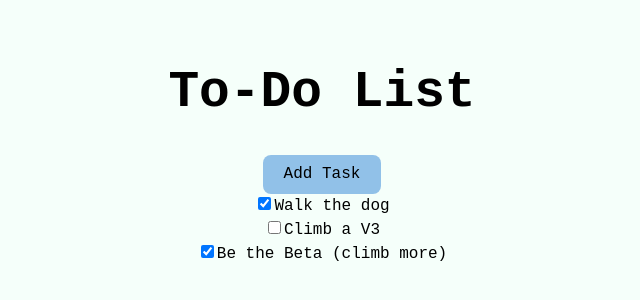
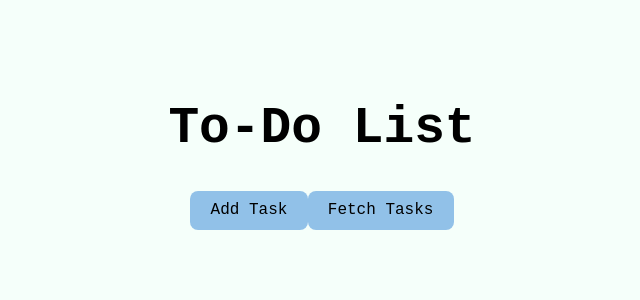
Before and after one commit to sebastiannoran/To-Do-List-Project, a React (Vite) app in the folder Task Manager/: page / in a window 1280 px wide. Shown: the part 252-552 px from the top of the page, without its empty margins (318-958 px from the left). Built offline with nearby package versions, Linux system fonts and the light colour scheme; data requests are answered from the project's data file.

Commit message:
Fetch from server working

```diff
--- a/Task Manager/src/App.jsx
+++ b/Task Manager/src/App.jsx
@@ -25,46 +25,20 @@ const TaskList = ({ tasks, onTaskComplete }) => {
   );
 };
 
-const TaskForm = ({ onAddTask, onLoadTasks }) => {
+const TaskForm = ({ onAddTask }) => {
   const [newTask, setNewTask] = useState('');
 
   const handleInputChange = (event) => {
     setNewTask(event.target.value);
   };
 
-  const handleAddTask = async (event) => {
+  const handleAddTask = (event) => {
     event.preventDefault();
     if (newTask.trim() !== '') {
-      try {
-        const response = await fetch('http://localhost:3000/task', {
-          method: 'POST',
-          headers: {
-            'Content-Type': 'application/json',
-          },
-          body: JSON.stringify({
-            title: newTask,
-            completed: false,
-          }),
-        });
-        const task = await response.json();
-        onAddTask(task);
+      onAddTask(newTask);
       setNewTask('');
-      } catch (error) {
-        console.error('Error:', error);
-      }
     }
   };
-
-  const handleLoadTasks = async () => {
-    try {
-      const response = await fetch('http://localhost:3000/task');
-      const tasks = await response.json();
-      onLoadTasks(tasks);
-    } catch (error) {
-      console.error('Error:', error);
-    }
-  };
-
 
   return (
     <div className="form-container">
@@ -77,7 +51,6 @@ const TaskForm = ({ onAddTask, onLoadTasks }) => {
         />
         <button type="submit">Add Task</button>
       </form>
-      <button onClick={handleLoadTasks}>Load Tasks</button>
     </div>
   );
 };
@@ -85,8 +58,10 @@ const TaskForm = ({ onAddTask, onLoadTasks }) => {
 const App = () => {
   const [taskList, setTaskList] = useState([]);
   const [showForm, setShowForm] = useState(false);
+  const [fetchButtonClicked, setFetchButtonClicked] = useState(false);
 
   useEffect(() => {
+    if (fetchButtonClicked) {
       const fetchTasks = async () => {
         try {
           const response = await fetch('http://localhost:3000/task');
@@ -98,36 +73,33 @@ const App = () => {
       };
 
       fetchTasks();
-  }, []);
+    }
+  }, [fetchButtonClicked]);
 
-  const handleAddTask = (task) => {
-    setTaskList((prevTaskList) => [...prevTaskList, task]);
+  const handleAddTask = (newTask) => {
+    const newTaskObj = {
+      id: Date.now(),
+      title: newTask,
+      completed: false,
+    };
+    setTaskList((prevTaskList) => [...prevTaskList, newTaskObj]);
     setShowForm(false);
   };
 
-  const handleTaskComplete = async (taskId) => {
-    try {
-      const task = taskList.find((task) => task.id === taskId);
-      const updatedTask = { ...task, completed: !task.completed };
-      await fetch(`http://localhost:3000/task/${taskId}`, {
-        method: 'PUT',
-        headers: {
-          'Content-Type': 'application/json',
-        },
-        body: JSON.stringify(updatedTask),
-      });
+  const handleTaskComplete = (taskId) => {
     setTaskList((prevTaskList) =>
       prevTaskList.map((task) =>
         task.id === taskId ? { ...task, completed: !task.completed } : task
       )
     );
-    } catch (error) {
-     console.error('Error:', error);
-    }
+  };
+
+  const handleFetchTasks = () => {
+    setFetchButtonClicked(true);
   };
 
   const handleToggleForm = () => {
-    setShowForm((prevState) => !prevState);
+    setShowForm(!showForm);
   };
 
   return (
@@ -138,18 +110,22 @@ const App = () => {
       )}
       {showForm && (
         <div className="form-overlay">
-          <TaskForm
-            onAddTask={handleAddTask}
-            onLoadTasks={setTaskList}
-          />
+          <TaskForm onAddTask={handleAddTask} />
         </div>
       )}
+      {!fetchButtonClicked && (
+        <button onClick={handleFetchTasks}>Fetch Tasks</button>
+      )}
+      {fetchButtonClicked && (
         <TaskList tasks={taskList} onTaskComplete={handleTaskComplete} />
+      )}
     </div>
   );
 };
 
 export default App;
+
+
 
 
 
```
Lines whose indentation alone changed are shown as unchanged.
